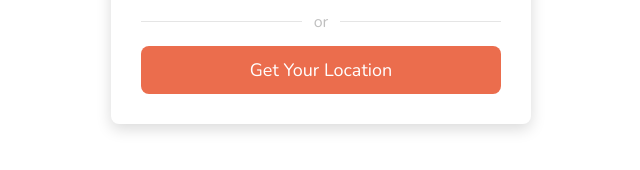
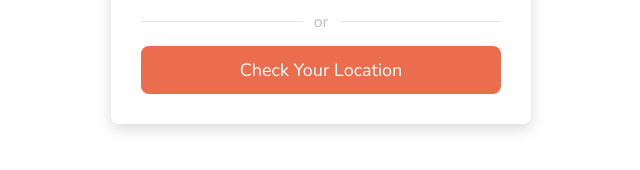
Before and after one commit to janisjuniors/check-weather, a plain HTML site: page index.html in a window 1280 px wide. Shown: the part 410-580 px from the top of the page, 319-959 px from the left. Drawn offline with nearby package versions, Linux system fonts and the light colour scheme.

Commit message:
Adjust the location check button text

```diff
--- a/index.html
+++ b/index.html
@@ -28,7 +28,7 @@
             <button class="check-weather">Check</button>
         </div>
         <div class="separator"></div>
-        <button class="get-location">Get Your Location</button>
+        <button class="get-location">Check Your Location</button>
     </section>
     <section class="weather-section">
         <img src="#" alt="Weather Icon">
```
